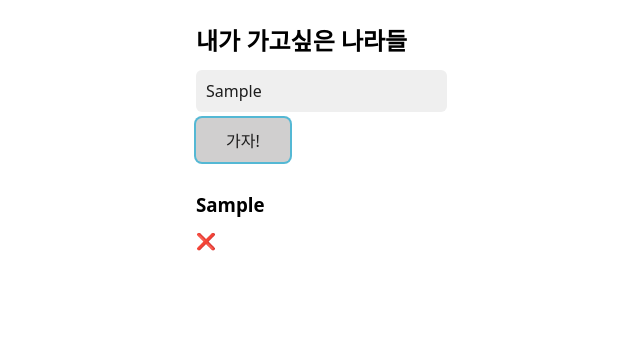
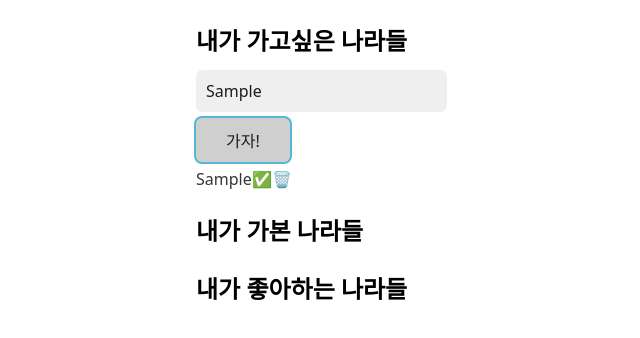
Before and after one commit to JaeHyunLee123/react-master-challenge-6, a React (Create React App) app: page / in a window 1280 px wide. Both pictures are taken after typing "Sample" into the empty fields and a click on the button "가자!". Shown: the top 338 px of the page, without its empty margins (44-684 px from the left). Built offline with nearby package versions, Linux system fonts and the light colour scheme.

Commit message:
feat: todo finish

```diff
--- a/src/App.tsx
+++ b/src/App.tsx
@@ -1,4 +1,4 @@
-import { useRecoilValue, useSetRecoilState } from "recoil";
+import { useRecoilState } from "recoil";
 import { useForm } from "react-hook-form";
 import {
   wishingCountriesAtom,
@@ -13,31 +13,45 @@ export default function App() {
 
   const { register, handleSubmit, formState } = useForm<IData>();
 
-  const wishingCountries = useRecoilValue(wishingCountriesAtom);
-  const visitedCountries = useRecoilValue(visitedCountriesAtom);
-  const likingCountries = useRecoilValue(likingCountriesAtom);
+  const [wishingCountries, setWishingCountries] =
+    useRecoilState(wishingCountriesAtom);
+  const [visitedCountries, setVisitedCountries] =
+    useRecoilState(visitedCountriesAtom);
+  const [likingCountries, setLikingCountries] =
+    useRecoilState(likingCountriesAtom);
 
-  const setWishingCountries = useSetRecoilState(wishingCountriesAtom);
-  const setvisitedCountries = useSetRecoilState(visitedCountriesAtom);
-  const setlikingCountries = useSetRecoilState(likingCountriesAtom);
-
-  const addWishingCountry = (data: IData) => {
+  const onValidSubmit = (data: IData) => {
     setWishingCountries((current) => [...current, data.country]);
   };
 
-  const deleteCountry = (
-    event: React.MouseEvent<HTMLElement>,
-    index: number
-  ) => {
-    const temp = [...wishingCountries];
-    temp.splice(index, 1);
-    setWishingCountries(temp);
+  const deleteWishingCountry = (index: number) => {
+    const copied = [...wishingCountries];
+    const deleted = wishingCountries[index];
+    copied.splice(index, 1);
+    setWishingCountries(copied);
+    return deleted;
+  };
+
+  const deleteVisitedCountry = (index: number) => {
+    const copied = [...visitedCountries];
+    const deleted = visitedCountries[index];
+    copied.splice(index, 1);
+    setVisitedCountries(copied);
+    return deleted;
+  };
+
+  const deleteLikingCountry = (index: number) => {
+    const copied = [...likingCountries];
+    const deleted = likingCountries[index];
+    copied.splice(index, 1);
+    setLikingCountries(copied);
+    return deleted;
   };
 
   return (
     <main>
       <h2>내가 가고싶은 나라들</h2>
-      <form onSubmit={handleSubmit(addWishingCountry)}>
+      <form onSubmit={handleSubmit(onValidSubmit)}>
         <input
           {...register("country", { required: true })}
           placeholder="이름"
@@ -45,19 +59,61 @@ export default function App() {
         <button>가자!</button>
         {wishingCountries.map((country, index) => (
           <div key={index}>
-            <h3>{country}</h3>
+            <span>{country}</span>
             <span
-              onClick={(event) => {
-                deleteCountry(event, index);
+              onClick={() => {
+                const temp = deleteWishingCountry(index);
+                setVisitedCountries((current) => [...current, temp]);
               }}
             >
-              ❌
+              ✅
+            </span>
+            <span
+              onClick={() => {
+                deleteWishingCountry(index);
+              }}
+            >
+              🗑
             </span>
           </div>
         ))}
       </form>
-      {/* <h2>내가 가본 나라들</h2>
-      <h2>내가 좋아하는 나라들</h2> */}
+      <h2>내가 가본 나라들</h2>
+      {visitedCountries.map((country, index) => (
+        <div key={index}>
+          <span>{country}</span>
+          <span
+            onClick={() => {
+              const temp = deleteVisitedCountry(index);
+              setLikingCountries((current) => [...current, temp]);
+            }}
+          >
+            👍
+          </span>
+          <span
+            onClick={() => {
+              const temp = deleteVisitedCountry(index);
+              setWishingCountries((current) => [...current, temp]);
+            }}
+          >
+            ❌
+          </span>
+        </div>
+      ))}
+      <h2>내가 좋아하는 나라들</h2>
+      {likingCountries.map((country, index) => (
+        <div key={index}>
+          <span>{country}</span>
+          <span
+            onClick={() => {
+              const temp = deleteLikingCountry(index);
+              setVisitedCountries((current) => [...current, temp]);
+            }}
+          >
+            👎
+          </span>
+        </div>
+      ))}
     </main>
   );
 }
```
